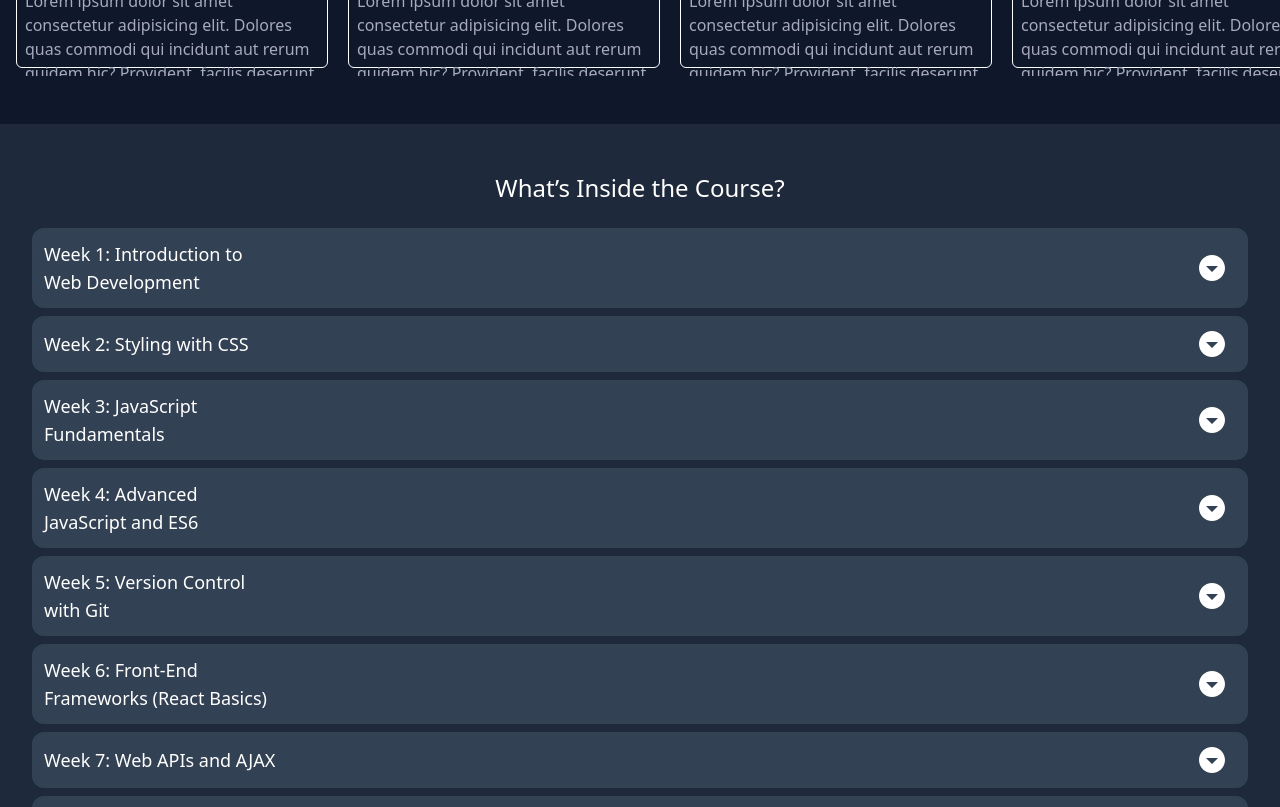
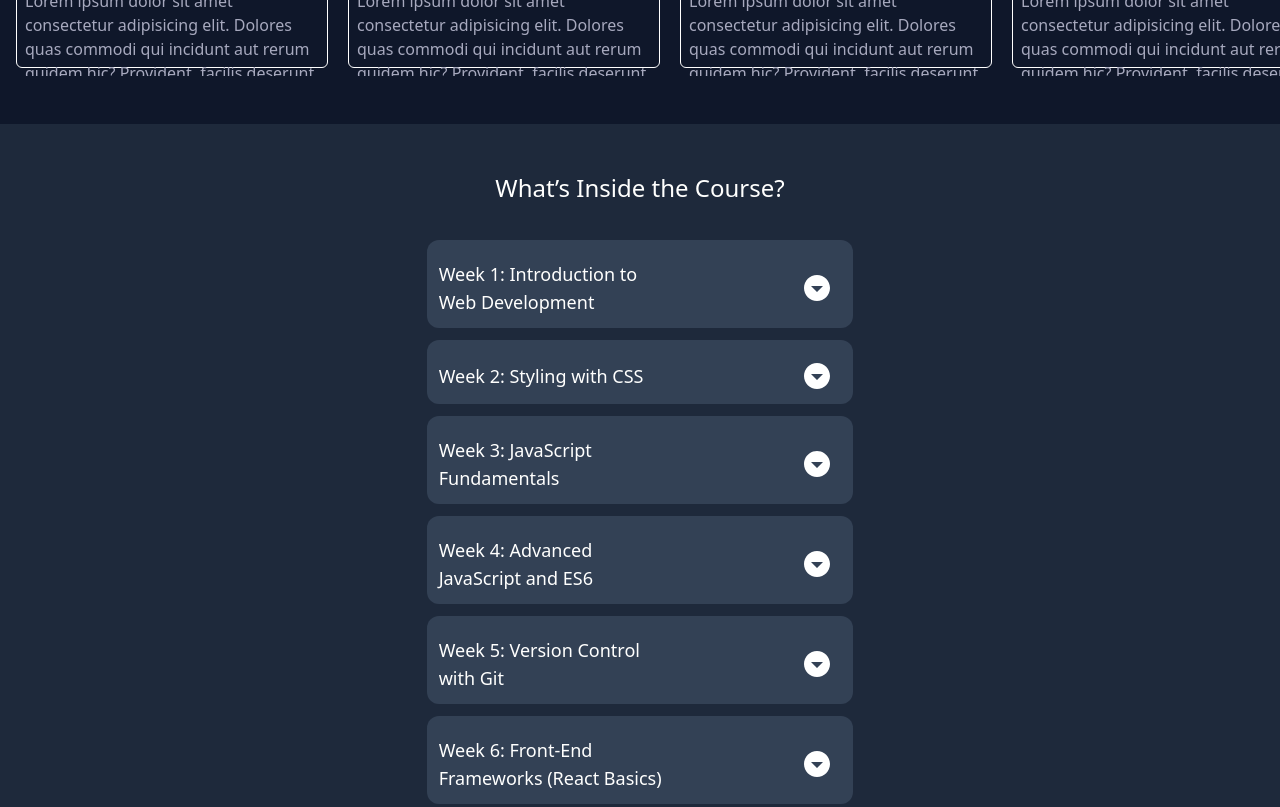
Before and after one commit to Micheal501/landing-page, a React (Vite) app: page / in a window 1280 px wide. Shown: the part 2020-2827 px from the top of the page. Built offline with nearby package versions, Linux system fonts and the light colour scheme.

Commit message:
style: adjust style for larger screen

```diff
--- a/src/components/organisms/Curriculum.tsx
+++ b/src/components/organisms/Curriculum.tsx
@@ -9,12 +9,12 @@ const Curriculum = () => {
   };
 
   return (
-    <div className='bg-slate-800 py-12 mt-12'>
+    <div className='bg-slate-800 py-12 mt-12 lg:flex lg:flex-col lg:gap-3 lg:items-center'>
       <h2 className='text-headline text-2xl text-center mb-6'>
         What’s Inside the Course?
       </h2>
       {curriculumData.map((curriculum) => (
-        <div className='rounded-xl bg-slate-700 mx-8'>
+        <div className='rounded-xl bg-slate-700 mx-8 lg:w-2/6'>
           <div className='flex items-center justify-between mt-2 gap-2 p-3'>
             <h5 className='text-headline text-lg w-60'>{`Week ${curriculum.week}: ${curriculum.title}`}</h5>
 
```
